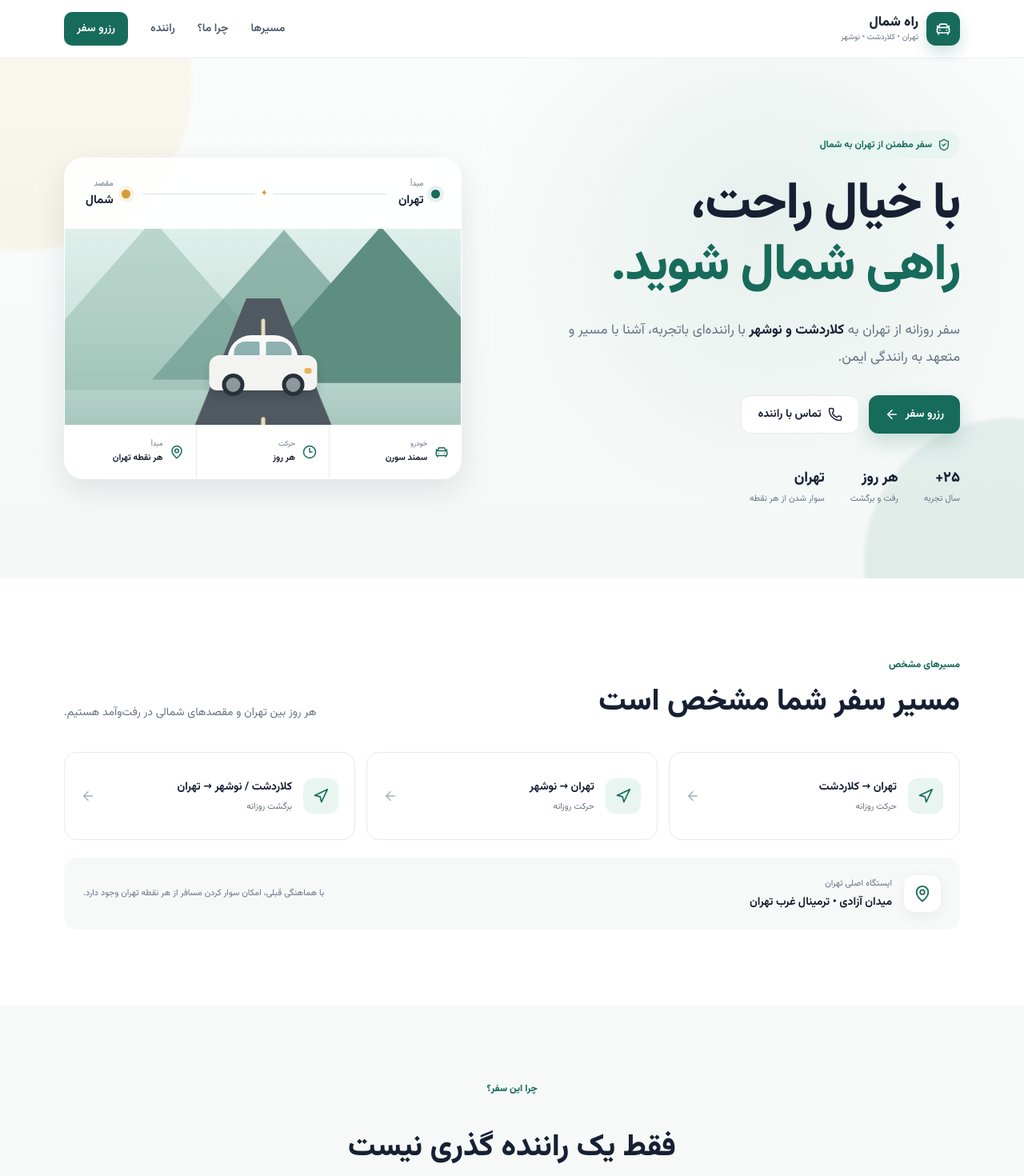
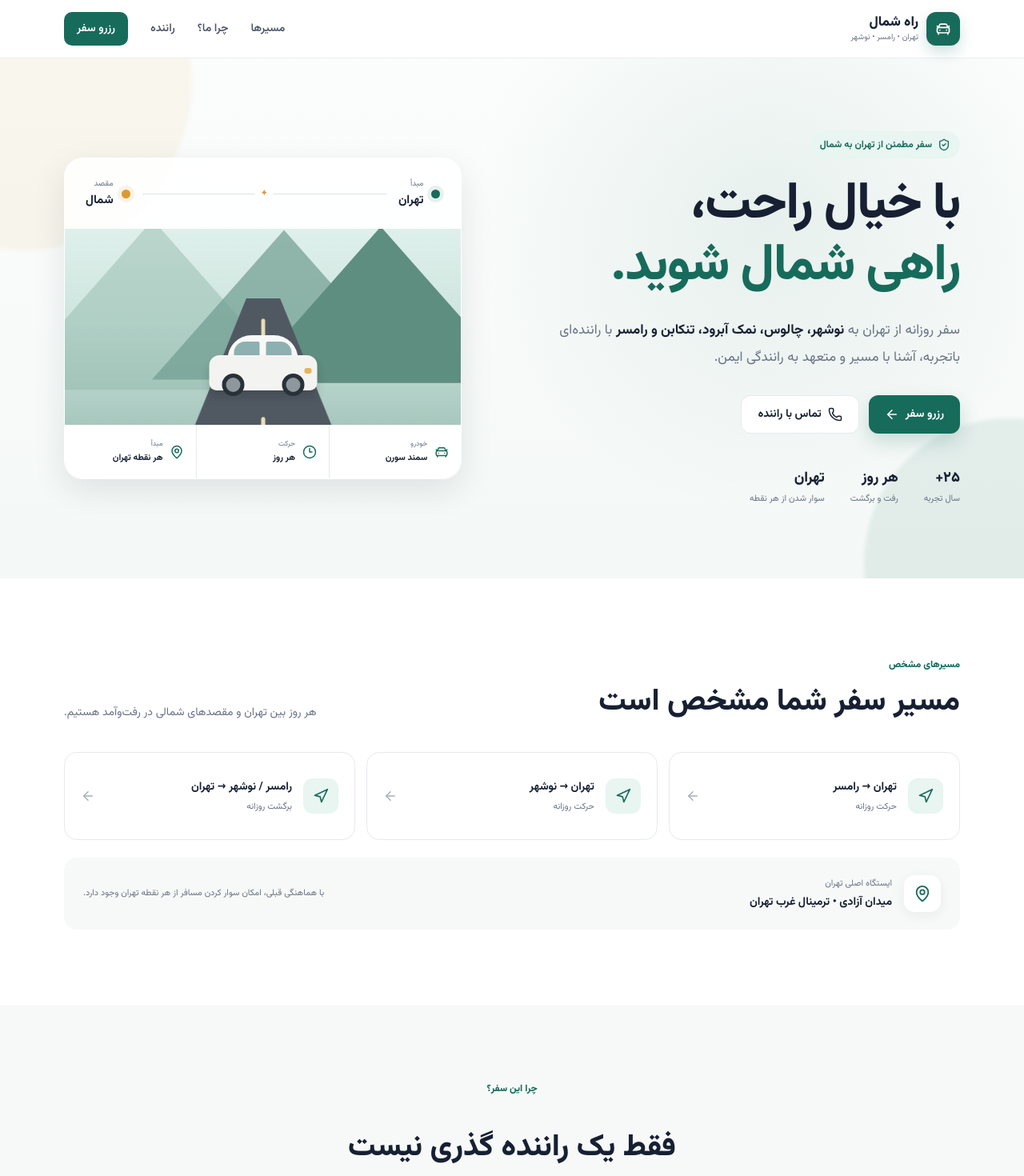
Before and after one commit to EbrahimiPouya/north-trip, a React (Vite) app: page / in a window 1280 px wide. Shown: the top 1470 px of the page at 80% size. Built offline with nearby package versions, Linux system fonts and the light colour scheme.

Commit message:
rename cities

```diff
--- a/src/components/Booking.tsx
+++ b/src/components/Booking.tsx
@@ -6,9 +6,9 @@ import type { FormEvent } from "react";
 const DRIVER_PHONE = "09127047738";
 
 const routes = [
-  "تهران → کلاردشت",
+  "تهران → رامسر",
   "تهران → نوشهر",
-  "کلاردشت / نوشهر → تهران",
+  "رامسر / نوشهر → تهران",
 ];
 
 function Booking() {
--- a/src/components/Footer.tsx
+++ b/src/components/Footer.tsx
@@ -18,7 +18,7 @@ function Footer() {
 
             <span className="brand-text">
               <strong>راه شمال</strong>
-              <small>تهران • کلاردشت • نوشهر</small>
+              <small>تهران • رامسر • نوشهر</small>
             </span>
           </a>
 
@@ -59,7 +59,7 @@ function Footer() {
         </span>
 
         <span>
-          تهران • کلاردشت • نوشهر
+          تهران • رامسر • نوشهر
         </span>
       </div>
     </footer>
--- a/src/components/Header.tsx
+++ b/src/components/Header.tsx
@@ -18,7 +18,7 @@ function Header() {
 
           <span className="brand-text">
             <strong>راه شمال</strong>
-            <small>تهران • کلاردشت • نوشهر</small>
+            <small>تهران • رامسر • نوشهر</small>
           </span>
         </a>
 
--- a/src/components/Hero.tsx
+++ b/src/components/Hero.tsx
@@ -42,7 +42,7 @@ function Hero() {
 
           <p className="hero-description">
             سفر روزانه از تهران به{" "}
-            <strong>کلاردشت و نوشهر</strong> با راننده‌ای باتجربه،
+            <strong>نوشهر، چالوس، نمک آبرود، تنکابن و رامسر</strong> با راننده‌ای باتجربه،
             آشنا با مسیر و متعهد به رانندگی ایمن.
           </p>
 
--- a/src/components/Routes.tsx
+++ b/src/components/Routes.tsx
@@ -2,7 +2,7 @@ import { ArrowLeft, MapPin, Navigation } from "lucide-react";
 
 const routes = [
   {
-    title: "تهران → کلاردشت",
+    title: "تهران → رامسر",
     description: "حرکت روزانه",
   },
   {
@@ -10,7 +10,7 @@ const routes = [
     description: "حرکت روزانه",
   },
   {
-    title: "کلاردشت / نوشهر → تهران",
+    title: "رامسر / نوشهر → تهران",
     description: "برگشت روزانه",
   },
 ];
```
